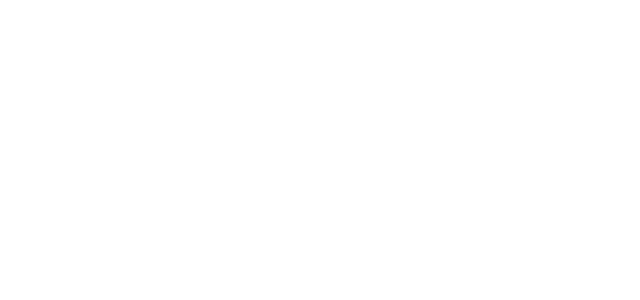
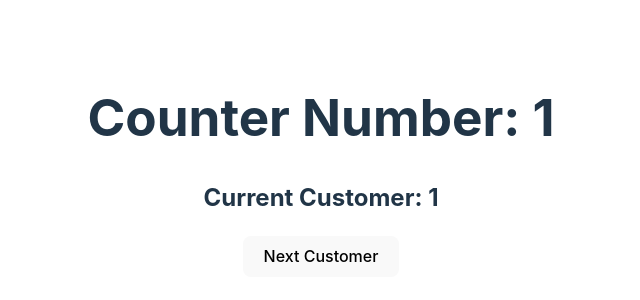
Before and after one commit to GiuseppeArbore/polito-se2-24-18, a React (Vite) app in the folder client/: page /counter/1/1 in a window 1280 px wide. Before the commit this address had no page. Shown: the part 234-534 px from the top of the page, without its empty margins (319-959 px from the left). Built offline with nearby package versions, Linux system fonts and the light colour scheme.

Commit message:
add comment and remove useless imports

```diff
--- a/client/src/App.tsx
+++ b/client/src/App.tsx
@@ -16,7 +16,7 @@
 
       <Routes>
           <Route path="/counter" element={ <GetCounter total_counter={9}/> }/>
-          <Route path="/counter/:numero" element={ <OfficeDesk /> }/>
+          <Route path="/counter/:number/:ticket_number?" element={ <OfficeDesk /> }/>
       </Routes>
     </>
 
--- a/client/src/Components/Counter/OfficeDesk.tsx
+++ b/client/src/Components/Counter/OfficeDesk.tsx
@@ -1,18 +1,20 @@
 import React from 'react';
 import { Button } from 'react-bootstrap';
 import { useParams } from 'react-router-dom';
-import { useNavigate } from 'react-router-dom';
 
 
 function OfficeDesk() {
-    const { numero } = useParams<{ numero: string }>();
+    const { number, ticket_number } = useParams<{ number: string, ticket_number?: string }>();
 
     return (
         <div>
-            <h1>Counter Number: {numero}</h1>
+            <h1>Counter Number: {number}</h1>
+            {ticket_number && <h2>Current Customer: {ticket_number}</h2>}
+
             <div style={{ display: 'flex', flexWrap: 'wrap', gap: '3rem', justifyContent: 'space-around' }}>
-                <Button variant="primary" >Stop</Button>
                 <Button variant="primary" >Next Customer</Button>
+                {/* Button to proceed to the next customer (OnClick we need to call Alberto's function) */}
+
             </div>
         </div>
     );
```
